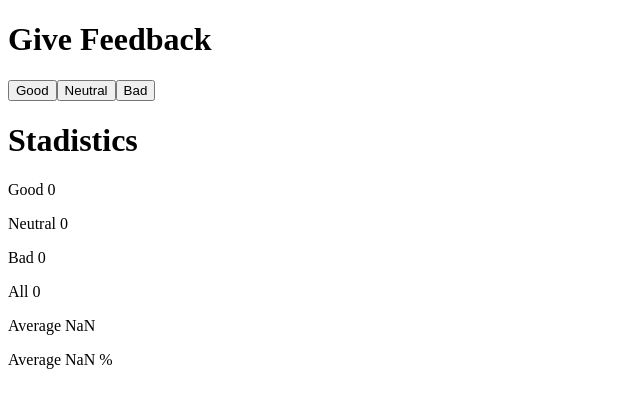
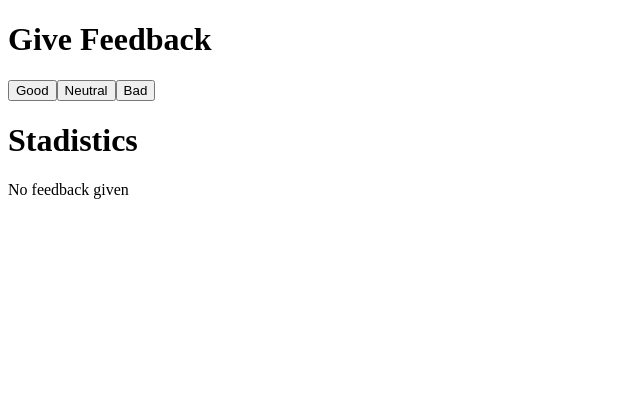
Before and after one commit to Blackamp/FullStackOpen, a React (Vite) app in the folder part1/unicafe/: page / in a window 1280 px wide. Shown: the top 408 px of the page, without its empty margins (0-640 px from the left). Built offline with nearby package versions, Linux system fonts and the light colour scheme.

Commit message:
E-1.9 unicafe

```diff
--- a/part1/unicafe/src/App.jsx
+++ b/part1/unicafe/src/App.jsx
@@ -14,6 +14,7 @@ const StadisticsComments = (props) => {
   const [good, neutral, bad] = props.states;
   const all = good + neutral + bad
 
+  if (all > 0){
     return (
       <div>
         <p> Good {good} </p>
@@ -24,6 +25,13 @@ const StadisticsComments = (props) => {
         <p> Average {(good/all)*100} %</p>
       </div>
     )
+  }else{
+    return (
+      <div>
+        <p> No feedback given </p>
+      </div>
+    )
+  }
 }
 
 const App = () => {
```
Lines whose indentation alone changed are shown as unchanged.
